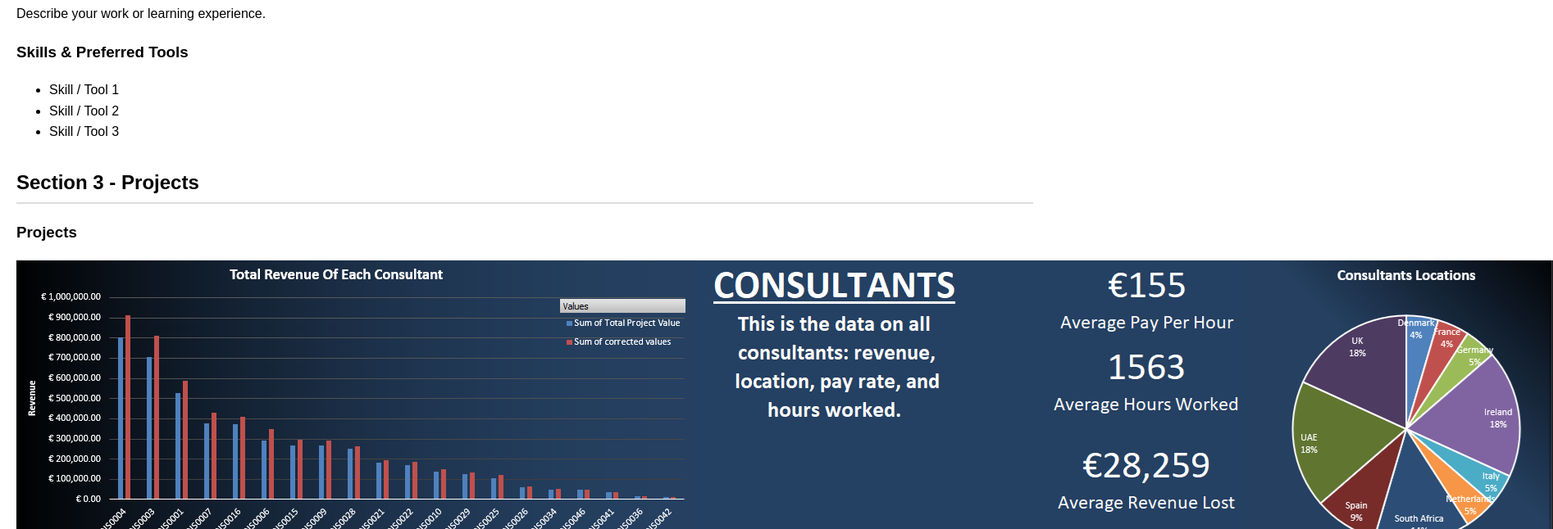
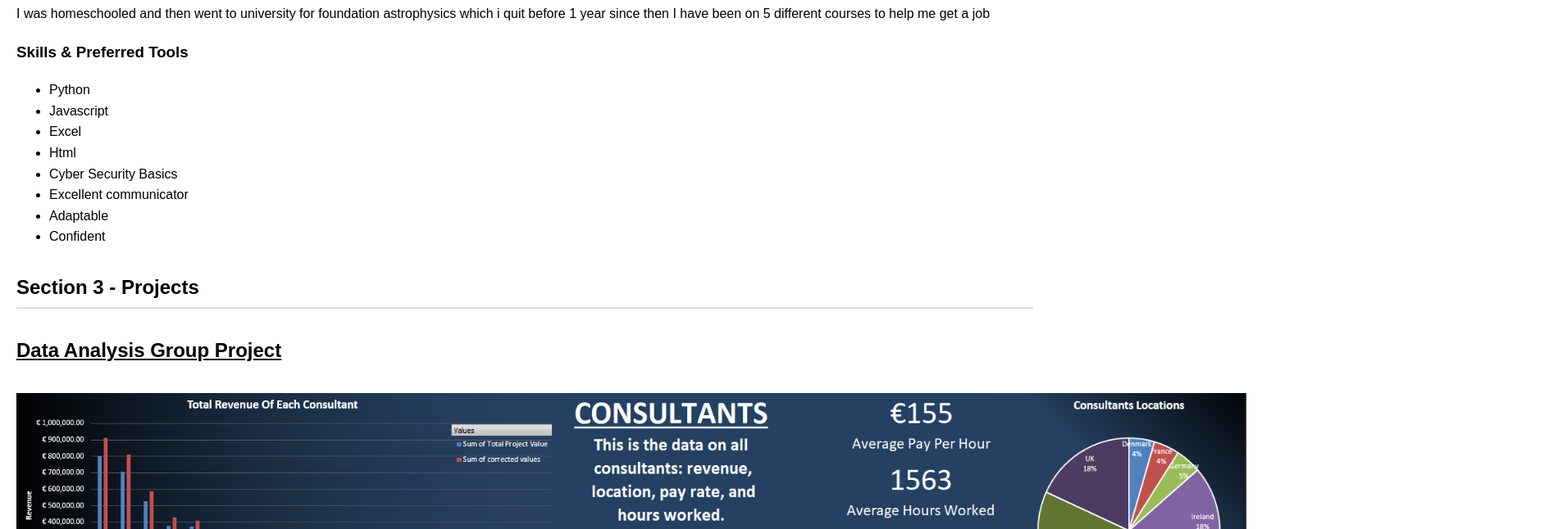
Before and after one commit to LBerry123/LBerry123.github.io, a plain HTML site: page index.html in a window 1280 px wide. Shown: the part 738-1384 px from the top of the page at 82% size, 1894 px wide, since content can reach past the window. Drawn offline with Linux system fonts and the light colour scheme.

Commit message:
Fixed some more formatting and added two projects and replaced most placeholder text

```diff
--- a/index.html
+++ b/index.html
@@ -25,6 +25,12 @@
             h3 {
                 color: #000000;
             }
+            h4 {
+                color: #000000;
+                font-weight: bold;
+                font-size:x-large;
+                text-decoration: underline;
+            }
         </style>
     </head>
     <body>
@@ -48,24 +54,37 @@
             <h3>About Me</h3>
                 <p>I am a motivated and adaptable individual with a strong interest in data analysis and technology. Having completed a Generation UK & Ireland Data Analyst bootcamp, I developed practical skills in Python, Excel and data analysis, while strengthening my ability to work effectively in a data-driven environment. I also completed a Full Stack Software Development bootcamp, where I collaborated with my team to build a functional app within a two-week sprint, which enhanced my time management, problem-solving and communication skills. I am now seeking an entry-level data role where I can apply my technical skills, continue developing my knowledge, and deliver data-driven insights.</p>
             <h3>Experience</h3>
-            <p>Describe your work or learning experience.</p>
+                <p>I was homeschooled and then went to university for foundation astrophysics which i quit before 1 year since then I have been on 5 different courses to help me get a job</p>
             <h3>Skills &amp; Preferred Tools</h3>
             <ul>
-            <li>Skill / Tool 1</li>
-            <li>Skill / Tool 2</li>
-            <li>Skill / Tool 3</li>
+                <li>Python</li>
+                <li>Javascript</li>
+                <li>Excel</li>
+                <li>Html</li>
+                <li>Cyber Security Basics</li>
+                <li>Excellent communicator</li>
+                <li>Adaptable</li>
+                <li>Confident</li>
             </ul>
         </section>
     <!-- Section 3 - Projects -->
         <section>
             <h2>Section 3 - Projects</h2>
-            <h3>Projects</h3>
-                <img src="images/Dashboard Of Consultants.png" alt="Dashboard of cleaned data from a group task I completed displaying some of the data I used to come to my conclusions">
-                <p>I was part of a team of aspiring data analysts who created a presentation through following the data analysis workflow</p>
+            <h4>Data Analysis Group Project</h3>
+                <img src="images/Dashboard Of Consultants.png" alt="Dashboard of cleaned data from a group task I completed displaying some of the data I used to come to my conclusions"width="1500px"height="600px">
+                <p>I was part of a team of aspiring data analysts who created a presentation through following the data analysis workflow to find insights about a company</p>
             <h3>Challenges</h3>
                 <p>During the writing process for the project I had to overcome my struggles around starting writing and I did this through getting advice from AI and dictate from word</p>
             <h3>Process</h3>
                 <p>In my team we assigned ourselves different tasks to work on and my main area was cleaning and visualising a consultants tab</p>
         </section>
+        <section>
+            <h4>Full-Stack Software Development App</h3>
+                <p>During my software course there was a group project to complete were we had 2 weeks to use all that we had learnt to develop a fully functional app</p>
+        </section>
+        <section>
+            <h4>Portfolio Website</h4>
+                <p>I was taught about github pages on my data analytics bootcamp and have used it to create this website that you are on right now</p>
+        </section>
     </body>
 </html>
```
Lines whose indentation alone changed are shown as unchanged.
